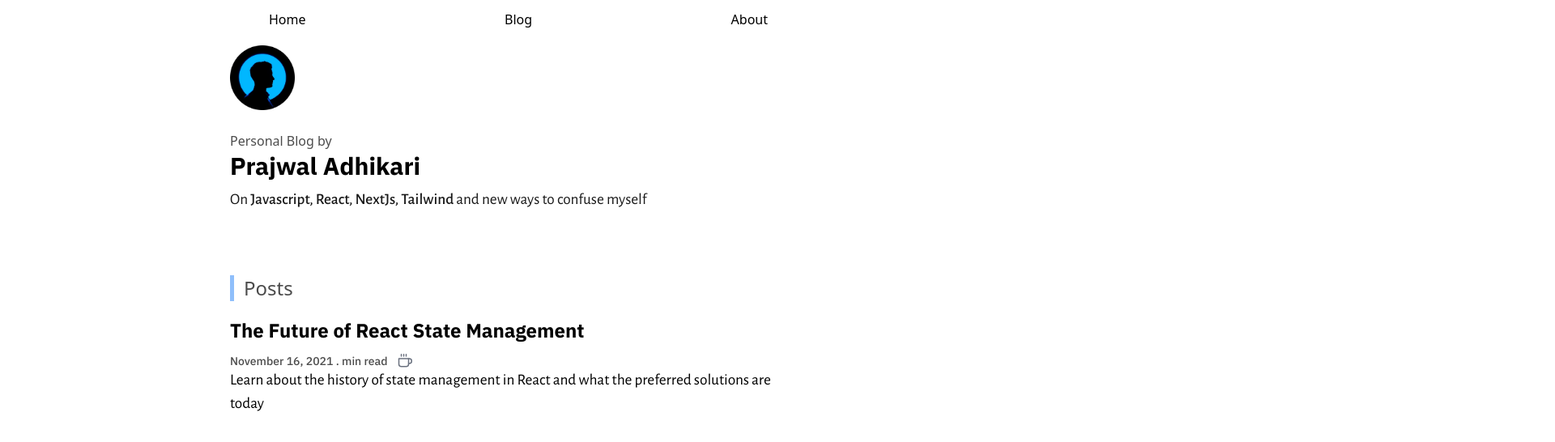
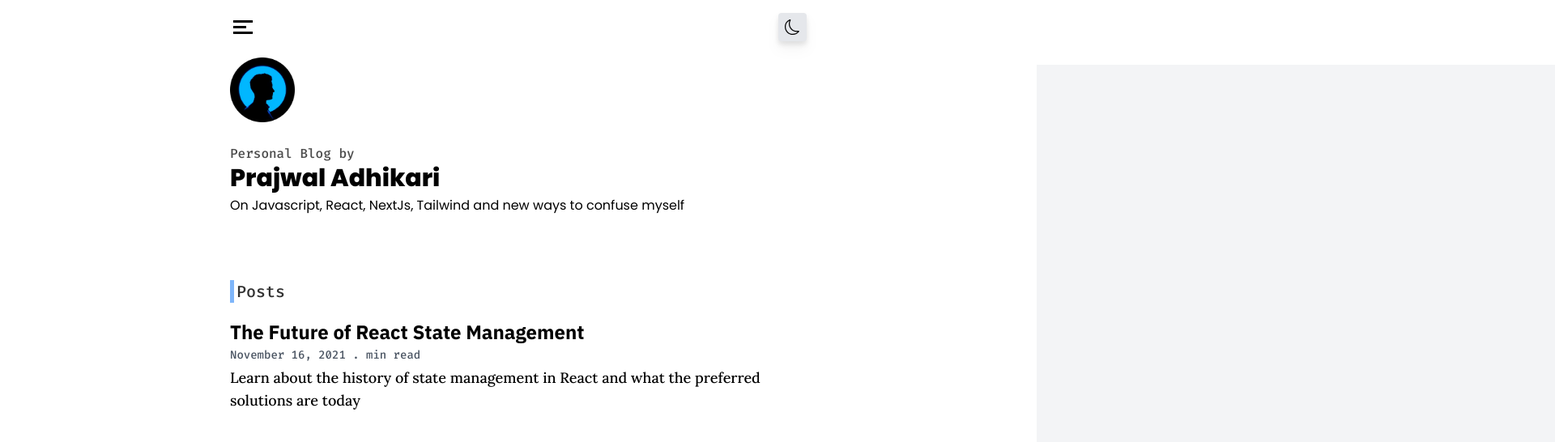
Before and after one commit to Prajwalad101/personal-blog, a Next.js app: page / in a window 1280 px wide. Shown: the top 546 px of the page at 81% size, 1920 px wide, since content can reach past the window. Built offline with nearby package versions, Linux system fonts and the light colour scheme.

Commit message:
add a navigation bar

```diff
--- a/components/content/post.js
+++ b/components/content/post.js
@@ -5,22 +5,18 @@ function Post(props) {
   const { title, excerpt, date, readTime, slug } = props.post;
 
   const linkPath = `/posts/${slug}`;
-
   return (
-    <div className='font-IBM '>
+    <div>
       <Link href={linkPath}>
         <a>
-          <h1 className='font-extrabold mb-3 text-2xl '>{title}</h1>
-          <div className='flex gap-3 items-center'>
-            {' '}
-            <span className='font-IBM text-sm font-medium opacity-70 '>
-              November 16, 2021 . {readTime} min read
-            </span>
-            <span className='text-gray-500'>
-              <FiCoffee size={18} />
-            </span>
-          </div>
-          <p className='font-AlegreyaSans text-excerpt'>{excerpt}</p>
+          {/* Title */}
+          <h1 className='font-IBM font-black mb-3 text-2xl '>{title}</h1>
+          {/* Date */}
+          <p className='font-firaCode text-sm font-medium text-gray-600 mb-1'>
+            November 16, 2021 . {readTime} min read
+          </p>
+          {/* Excerpt */}
+          <p className='font-lora font-medium text-lg'>{excerpt}</p>
         </a>
       </Link>
     </div>
--- a/components/content/posts.js
+++ b/components/content/posts.js
@@ -5,7 +5,7 @@ function Posts(props) {
   const { posts } = props;
   return (
     <>
-      <h1 className='font-AlegeryaSans font-medium text-2xl opacity-70 mb-5 border-l-5 pl-3 border-blue-400'>
+      <h1 className='font-firaCode font-medium text-xl opacity-80 mb-5 border-l-5 pl-3 border-blue-400'>
         Posts
       </h1>
       <div className='space-y-9'>
--- a/components/heading.js
+++ b/components/heading.js
@@ -7,17 +7,14 @@ function Heading() {
         <Image src='/images/profile.png' width={80} height={80} />
       </div>
       <div className='font-IBM'>
-        <span className='opacity-70 text-heading2 font-sans font-medium'>
+        <span className='opacity-70 text-heading2 font-firaCode font-medium '>
           Personal Blog by
         </span>
-        <h1 className='font-IBM font-extrabold text-3xl'>Prajwal Adhikari</h1>
-        <p className='font-AlegreyaSans font-regular opacity-90 text-heading3 my-3 '>
-          On{' '}
-          <span className='font-medium'>
-            {' '}
-            Javascript, React, NextJs, Tailwind{' '}
-          </span>
-          and new ways to confuse myself
+        <h1 className='font-Poppins font-extrabold text-3xl '>
+          Prajwal Adhikari
+        </h1>
+        <p className='font-Poppins font-normal text-heading2 my-3 '>
+          On Javascript, React, NextJs, Tailwind and new ways to confuse myself
         </p>
       </div>
     </div>
--- a/components/navigation/ThemeSwitcher.js
+++ b/components/navigation/ThemeSwitcher.js
@@ -2,7 +2,7 @@ import { BsMoon, BsSunFill } from 'react-icons/bs';
 
 function ThemeSwitcher() {
   return (
-    <div className='p-2 rounded bg-gray-200 drop-shadow-lg sm:hidden'>
+    <div className='p-2 rounded bg-gray-200 drop-shadow-lg'>
       <BsMoon size={19} />
     </div>
   );
--- a/components/navigation/main-navigation.js
+++ b/components/navigation/main-navigation.js
@@ -1,17 +1,26 @@
-import { HiMenuAlt2 } from 'react-icons/hi';
+import { useState } from 'react';
+
 import ThemeSwitcher from './ThemeSwitcher';
+import NavItem from './nav-item';
 
 function MainNavigation() {
+  const [isActive, setIsActive] = useState();
+
+  const toggleClass = () => {
+    setIsActive(!isActive);
+  };
+
   return (
-    <div className='mx-auto flex flex-row justify-between px-7 mt-3 max-w-2xl'>
-      <HiMenuAlt2 size={30} className='sm:hidden' />
-      <div className='sm:flex justify-between flex-grow hidden'>
-        <p>Home</p>
-        <p>Blog</p>
-        <p>About</p>
+    <nav className='flex justify-between items-center px-7 my-4 mx-auto max-w-3xl'>
+      <NavItem active={isActive} />
+      {/* Burgur Menu */}
+      <div onClick={toggleClass} className={isActive ? 'toggle' : null}>
+        <div className='line1 w-6 h-3 bg-black m-1'></div>
+        <div className='line2 w-4 h-3 bg-black m-1'></div>
+        <div className='line3 w-6 h-3 bg-black m-1'></div>
       </div>
       <ThemeSwitcher />
-    </div>
+    </nav>
   );
 }
 
--- /dev/null
+++ b/components/navigation/nav-item.js
@@ -0,0 +1,28 @@
+import { useState } from 'react';
+
+function NavItem({ active }) {
+  let className =
+    'flex justify-start top-20 pt-16 gap-16 flex-col items-center translate-x-0 transition duration-500 ease-in w-1/2 h-screen absolute right-0  bg-gray-100';
+
+  if (active) {
+    className += ' translate-x-0';
+  } else {
+    className += ' translate-x-full';
+  }
+
+  return (
+    <ul className={className}>
+      <li className={active ? ' opacity-0 navFade' : 'opacity-0'}>
+        <button>Home</button>
+      </li>
+      <li className={active ? ' opacity-0 navFade' : ' opacity-0'}>
+        <button>Blog</button>
+      </li>
+      <li className={active ? ' opacity-0 navFade' : 'opacity-0'}>
+        <button>About</button>
+      </li>
+    </ul>
+  );
+}
+
+export default NavItem;
--- a/pages/_document.js
+++ b/pages/_document.js
@@ -6,7 +6,7 @@ class MyDocument extends Document {
       <Html>
         <Head>
           <link
-            href='https://fonts.googleapis.com/css2?family=Alegreya+Sans:wght@400;500;700&family=IBM+Plex+Sans:wght@300;400;500;600;700&family=Merriweather:wght@300;400;700&display=swap'
+            href='https://fonts.googleapis.com/css2?family=Fira+Code:wght@300;400;500;600;700&family=IBM+Plex+Sans:wght@300;400;500;600;700&family=Lora:ital,wght@0,400;0,500;0,600;0,700;1,400;1,500;1,600&family=Poppins:wght@300;400;500;600;700;800;900&display=swap'
             rel='stylesheet'
           />
         </Head>
--- a/styles/global.css
+++ b/styles/global.css
@@ -1,15 +1,63 @@
 @tailwind base;
 @tailwind components;
 @tailwind utilities;
+
+body {
+  overflow: hidden;
+}
 
 .font-IBM {
   font-family: 'IBM Plex Sans', sans-serif;
 }
 
-.font-Merriweather {
-  font-family: 'Merriweather', serif;
+.font-Poppins {
+  font-family: 'Poppins', sans-serif;
 }
 
-.font-AlegreyaSans {
-  font-family: 'Alegreya Sans', sans-serif;
+.font-lora {
+  font-family: 'Lora', serif;
 }
+
+.font-firaCode {
+  font-family: 'Fira Code', monospace;
+}
+
+@keyframes navLinkFade {
+  from {
+    opacity: 0;
+    transform: translate(50px);
+  }
+  to {
+    opacity: 1;
+    transform: translate(0px);
+  }
+}
+
+@keyframes navLinkFadeBack {
+  from {
+    opacity: 1;
+  }
+  to {
+    opacity: 0;
+  }
+}
+
+.navFade {
+  animation: navLinkFade 0.8s ease forwards 0.5s;
+}
+
+.toggle .line1 {
+  transform: rotate(-45deg) translate(-5px, 6px);
+}
+.toggle .line2 {
+  opacity: 0;
+}
+.toggle .line3 {
+  transform: rotate(45deg) translate(-5px, -6px);
+}
+
+.line1,
+line2,
+line3 {
+  transition: all 0.4s ease;
+}
--- a/tailwind.config.js
+++ b/tailwind.config.js
@@ -10,10 +10,12 @@ module.exports = {
         heading2: ['1rem', '25px'],
         heading3: ['1.2rem', '1.3'],
         post: ['1.3rem', '1.3'],
-        excerpt: '1.2rem',
       },
       borderWidth: {
         5: '5px',
+      },
+      spacing: {
+        3: '3px',
       },
     },
   },
```
